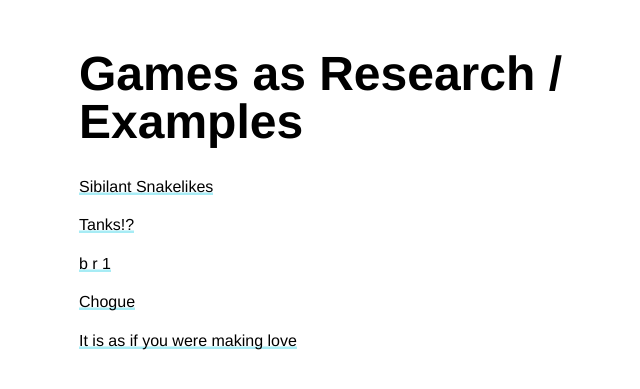
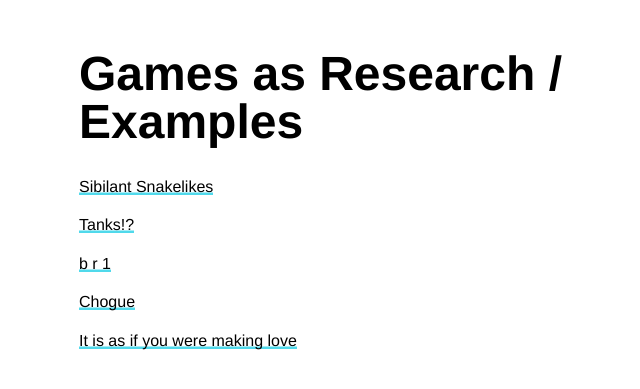
Before and after one commit to pippinbarr/games-as-research, a Jekyll site: the page built from examples.md, in a window 1280 px wide. Shown: the top 389 px of the page, without its empty margins (261-901 px from the left). Built offline with Jekyll 4.4.1, drawn with Linux system fonts in a browser that asks for light colours.

Commit message:
Link color

```diff
--- a/assets/main.scss
+++ b/assets/main.scss
@@ -4,7 +4,7 @@
 
 $backgroundColor: white;
 $highlightColor: rgb(80, 217, 235);
-$linkUnderlineAlpha: 0.5;
+$linkUnderlineAlpha: 1.0;
 
 
 
--- a/main.scss
+++ /dev/null
@@ -1,157 +0,0 @@
----
-# Changing the CSS?
----
-
-$backgroundColor: white;
-$highlightColor: rgb(23,99,200);
-$linkUnderlineAlpha: 0.5;
-
-
-/* Fonts */
-
-@font-face {
-    font-family: 'Atkinson';
-    src: url('../fonts/atkinson-hyperlegible-bold-102-webfont.woff2') format('woff2'),
-         url('../fonts/atkinson-hyperlegible-bold-102-webfont.woff') format('woff');
-    font-weight: bold;
-    font-style: normal;
-}
-
-@font-face {
-    font-family: 'Atkinson';
-    src: url('../fonts/atkinson-hyperlegible-bolditalic-102-webfont.woff2') format('woff2'),
-         url('../fonts/atkinson-hyperlegible-bolditalic-102-webfont.woff') format('woff');
-    font-weight: bold;
-    font-style: italic;
-}
-
-@font-face {
-    font-family: 'Atkinson';
-    src: url('../fonts/atkinson-hyperlegible-italic-102-webfont.woff2') format('woff2'),
-         url('../fonts/atkinson-hyperlegible-italic-102-webfont.woff') format('woff');
-    font-weight: normal;
-    font-style: italic;
-}
-
-@font-face {
-    font-family: 'Atkinson';
-    src: url('../fonts/atkinson-hyperlegible-regular-102-webfont.woff2') format('woff2'),
-         url('../fonts/atkinson-hyperlegible-regular-102-webfont.woff') format('woff');
-    font-weight: normal;
-    font-style: normal;
-}
-
-
-/* @media screen { */
-.wrapper {
-  max-width: 600px;
-  margin: 0 auto;
-}
-
-img {
-  max-width: 100%;
-  height: auto;
-}
-
-.border {
-  border: 1px dashed #ccc;
-}
-
-.comic {
-  max-width: 100%;
-  height: auto;
-}
-/*}
-
-@media only screen and (max-width: 568px) {
-.wrapper {
-max-width: 300px;
-margin: 0 auto;
-}
-
-img {
-max-width: 300px;
-height: auto;
-object-fit: contain;
-}
-}*/
-
-/* Force scrollbars on short main page */
-html {
-  overflow-y: scroll;
-}
-
-body {
-  background-color: $backgroundColor;
-  font-family: Atkinson, Helvetica, Arial, sans-serif;
-  line-height: 1.4em;
-}
-
-a {
-  color: black;
-  // background-color: rgba(255,100,100,0.25);
-  text-decoration: none;
-  box-shadow: inset 0 0.8em 0 $backgroundColor, inset 0 1.2em 0 rgba($highlightColor,$linkUnderlineAlpha);
-}
-
-nav {
-  font-size: 1.2em;
-  margin-bottom: 30px;
-}
-
-.no-deco {
-  text-decoration: none;
-  background-color: rgba(0,0,0,0);
-  box-shadow: none;
-}
-
-.smaller {
-  font-size: 0.75em;
-}
-
-ul.post-list {
-  list-style: none;
-  padding: 0;
-  margin: 0;
-}
-
-ul.post-list li {
-  margin-bottom: 10px;
-}
-
-#title {
-  margin-top: 20px;
-  margin-bottom: 20px;
-  z-index: -1000;
-}
-
-// $shadows: "10px 10p 0 #ddd";
-$num_shadows: 60;
-$shadow_x: -2;
-$shadow_y: -0.5;
-$shadows: "";
-@for $i from 1 through ($num_shadows - 1) {
-  $shadows: "" + $shadows + ($i*$shadow_x) + "px " + ($i*$shadow_y) + "px 0 rgba(" + $i*2 + "," + $i*2 + "," + $i*2 + ",0.25),";
-}
-$shadows: "" + $shadows + ($num_shadows*$shadow_x) + "px " + ($num_shadows*$shadow_y) + "px 0 rgba(" + $num_shadows*2 + "," + $num_shadows*2 + "," + $num_shadows*2 + ",0.25)";
-
-#title a {
-  font-weight: bolder;
-  font-size: 2.5em;
-  color: $highlightColor;
-  text-shadow: #{$shadows};
-}
-
-#image-caption {
-  margin-top: -10px;
-}
-
-.post-nav {
-  margin-top: 20px;
-  font-size: 1em;
-  margin-bottom: 50px;
-}
-
-.game-archive-entry {
-  margin-bottom: 50px;
-}
```
